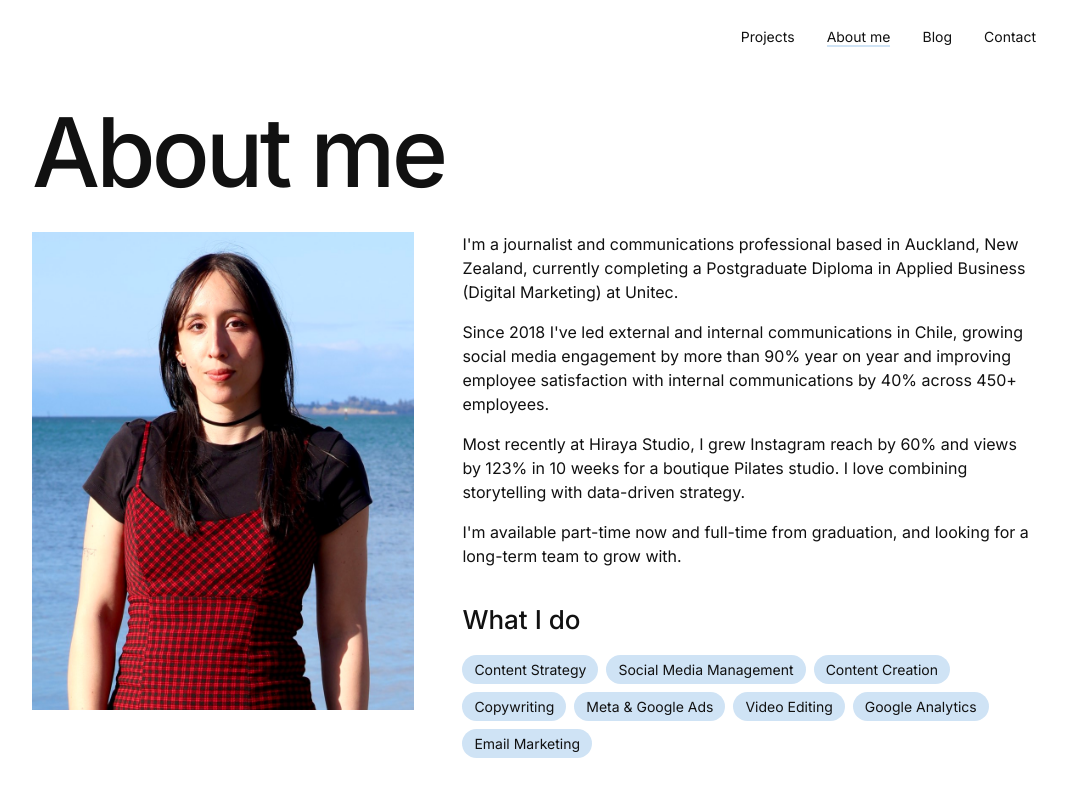
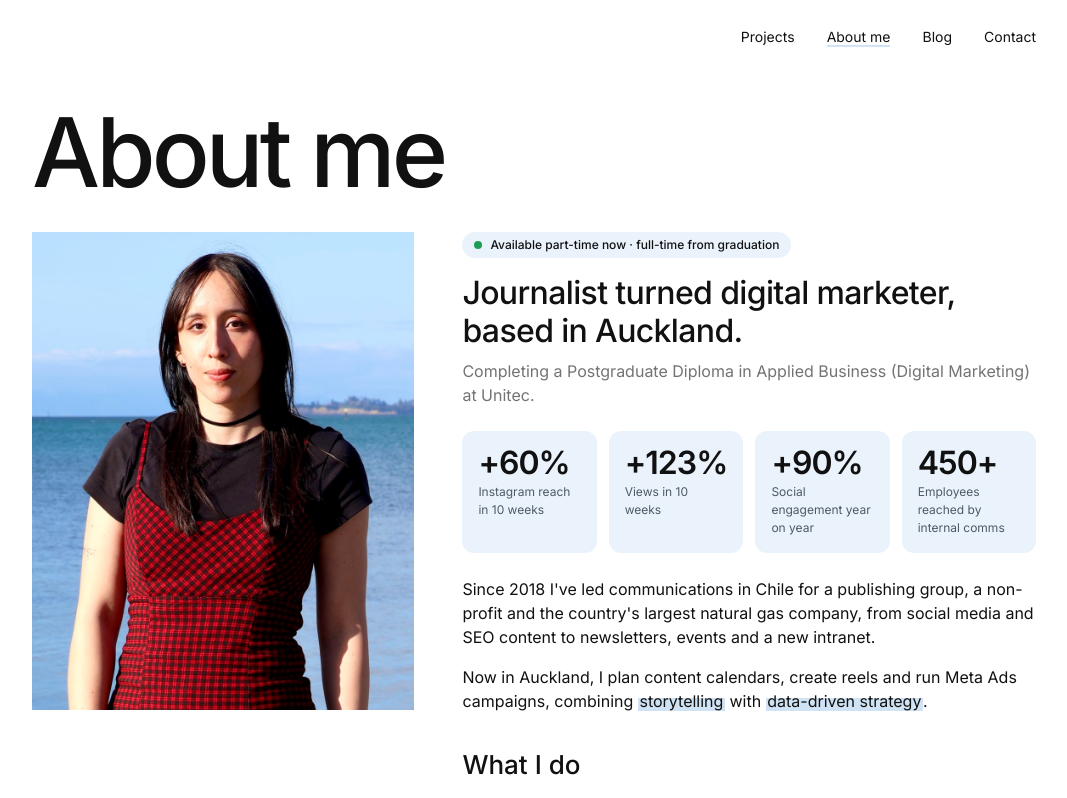
Before and after one commit to cvallescristian/dani-portfolio, a React (Vite) app: page /about in a window 1280 px wide. Shown: the top 798 px of the page, without its empty margins (106-1173 px from the left). Built offline with nearby package versions, Linux system fonts and the light colour scheme.

Commit message:
style: richer about intro with stats and availability

```diff
--- a/src/data/profile.ts
+++ b/src/data/profile.ts
@@ -14,11 +14,19 @@ export const profile: Profile = {
     { src: heroMain, alt: 'Portrait of Daniela by the sea' },
     { src: heroSide, alt: 'Daniela taking a photo with her phone' },
   ],
+  availability: 'Available part-time now · full-time from graduation',
+  aboutLead: 'Journalist turned digital marketer, based in Auckland.',
+  aboutSub: 'Completing a Postgraduate Diploma in Applied Business (Digital Marketing) at Unitec.',
+  stats: [
+    { value: '+60%', label: 'Instagram reach in 10 weeks' },
+    { value: '+123%', label: 'Views in 10 weeks' },
+    { value: '+90%', label: 'Social engagement year on year' },
+    { value: '450+', label: 'Employees reached by internal comms' },
+  ],
+  // ==text== is rendered with a light blue marker highlight.
   about: [
-    "I'm a journalist and communications professional based in Auckland, New Zealand, currently completing a Postgraduate Diploma in Applied Business (Digital Marketing) at Unitec.",
-    "Since 2018 I've led external and internal communications in Chile, growing social media engagement by more than 90% year on year and improving employee satisfaction with internal communications by 40% across 450+ employees.",
-    'Most recently at Hiraya Studio, I grew Instagram reach by 60% and views by 123% in 10 weeks for a boutique Pilates studio. I love combining storytelling with data-driven strategy.',
-    "I'm available part-time now and full-time from graduation, and looking for a long-term team to grow with.",
+    "Since 2018 I've led communications in Chile for a publishing group, a non-profit and the country's largest natural gas company, from social media and SEO content to newsletters, events and a new intranet.",
+    'Now in Auckland, I plan content calendars, create reels and run Meta Ads campaigns, combining ==storytelling== with ==data-driven strategy==.',
   ],
   services: [
     'Content Strategy',
--- a/src/pages/AboutPage.css
+++ b/src/pages/AboutPage.css
@@ -19,8 +19,92 @@
   gap: var(--space-4);
 }
 
+.about__status {
+  display: inline-flex;
+  align-items: center;
+  align-self: flex-start;
+  gap: var(--space-2);
+  padding: var(--space-1) var(--space-3);
+  border-radius: var(--radius-pill);
+  background: var(--color-accent-soft);
+  font-size: var(--fs-xs);
+  font-weight: 500;
+}
+
+.about__status-dot {
+  position: relative;
+  width: 8px;
+  height: 8px;
+  border-radius: 50%;
+  background: #1f9d55;
+}
+
+.about__status-dot::after {
+  content: '';
+  position: absolute;
+  inset: 0;
+  border-radius: 50%;
+  background: #1f9d55;
+  animation: status-pulse 2s var(--ease-out) infinite;
+}
+
+@keyframes status-pulse {
+  to {
+    opacity: 0;
+    transform: scale(2.5);
+  }
+}
+
+.about__lead {
+  font-size: clamp(1.5rem, 4vw, 2rem);
+  font-weight: 500;
+  line-height: 1.2;
+  letter-spacing: -0.02em;
+}
+
+.about__sub {
+  margin-top: calc(var(--space-2) * -1);
+  color: var(--color-text-muted);
+}
+
+.about__stats {
+  display: grid;
+  grid-template-columns: repeat(2, 1fr);
+  gap: var(--space-3);
+  margin-block: var(--space-2);
+  padding: 0;
+  list-style: none;
+}
+
+.about__stat {
+  display: flex;
+  flex-direction: column;
+  gap: var(--space-1);
+  padding: var(--space-4);
+  border-radius: 12px;
+  background: var(--color-accent-soft);
+}
+
+.about__stat-value {
+  font-size: 2rem;
+  font-weight: 600;
+  line-height: 1;
+  letter-spacing: -0.03em;
+}
+
+.about__stat-label {
+  font-size: var(--fs-xs);
+  color: var(--color-text-on-accent);
+}
+
 .about__paragraph {
   font-size: var(--fs-base);
+}
+
+.about__paragraph mark {
+  padding-inline: 0.1em;
+  background: linear-gradient(transparent 35%, var(--color-accent) 35%);
+  color: inherit;
 }
 
 .about__subheading {
@@ -129,4 +213,15 @@
     align-items: start;
     gap: var(--space-12);
   }
+
+  .about__photo-wrap {
+    position: sticky;
+    top: var(--space-8);
+  }
 }
+
+@media (min-width: 1024px) {
+  .about__stats {
+    grid-template-columns: repeat(4, 1fr);
+  }
+}
--- a/src/pages/AboutPage.tsx
+++ b/src/pages/AboutPage.tsx
@@ -3,6 +3,13 @@ import ContactLinks from '../components/ContactLinks'
 import Reveal from '../components/Reveal'
 import ToolIcon from '../components/ToolIcon'
 import './AboutPage.css'
+
+function renderHighlights(text: string) {
+  return text.split(/==(.+?)==/).map((part, i) => {
+    if (i % 2 === 1) return <mark key={i}>{part}</mark>
+    return part
+  })
+}
 
 function AboutPage() {
   return (
@@ -11,7 +18,7 @@ function AboutPage() {
         <h1 className="page-title">About me</h1>
       </Reveal>
       <div className="about__layout">
-        <Reveal delay={100}>
+        <Reveal className="about__photo-wrap" delay={100}>
           {profile.photo ? (
             <img className="about__photo" src={profile.photo} alt={profile.name} />
           ) : (
@@ -19,9 +26,23 @@ function AboutPage() {
           )}
         </Reveal>
         <Reveal className="about__content" delay={200}>
+          <p className="about__status">
+            <span className="about__status-dot" aria-hidden="true" />
+            {profile.availability}
+          </p>
+          <p className="about__lead">{profile.aboutLead}</p>
+          <p className="about__sub">{profile.aboutSub}</p>
+          <ul className="about__stats">
+            {profile.stats.map((stat) => (
+              <li key={stat.label} className="about__stat">
+                <span className="about__stat-value">{stat.value}</span>
+                <span className="about__stat-label">{stat.label}</span>
+              </li>
+            ))}
+          </ul>
           {profile.about.map((paragraph) => (
             <p key={paragraph} className="about__paragraph">
-              {paragraph}
+              {renderHighlights(paragraph)}
             </p>
           ))}
           <h2 className="about__subheading">What I do</h2>
```
Also changed, not shown: src/data/types.ts (+9 -0 lines).
